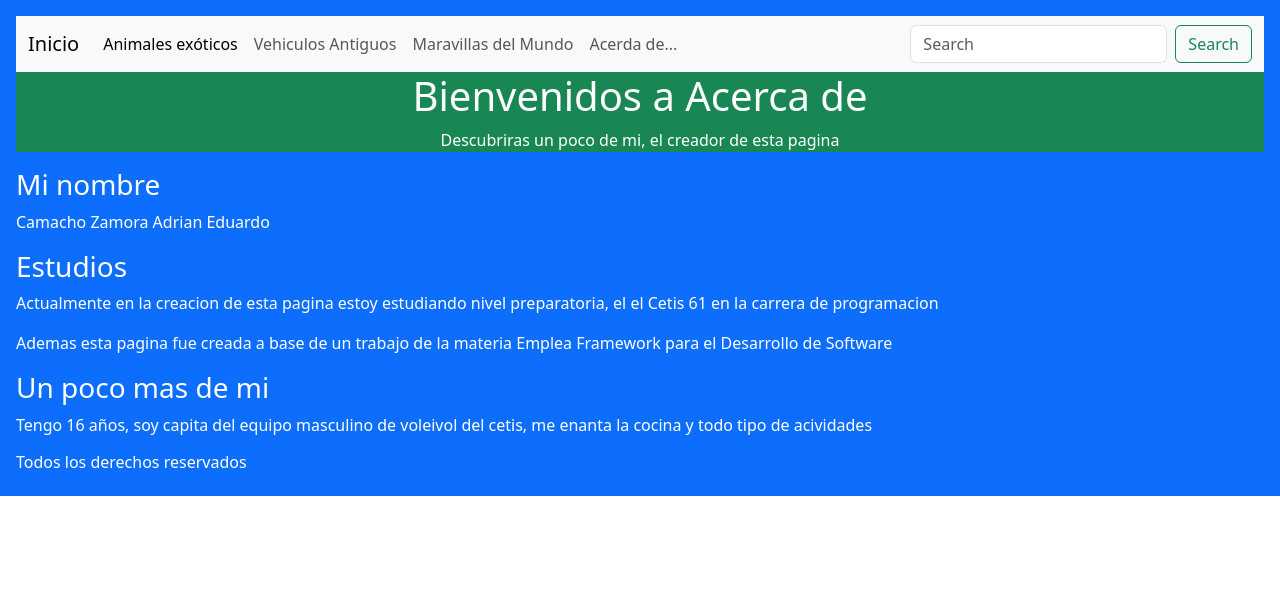
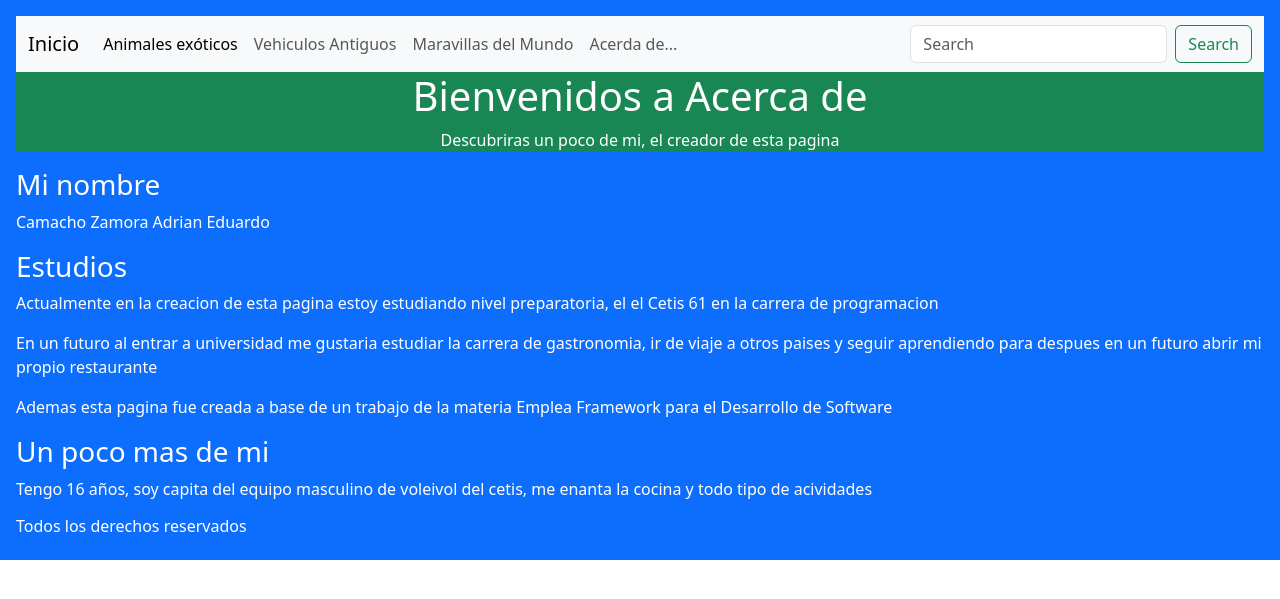
Before and after one commit to Camacho-Zamora-Adrian-Eduardo/Plantillas, a Flask app: page /acercade in a window 1280 px wide. Shown: the top 599 px of the page. Run offline with Flask 3, Linux system fonts and the light colour scheme.

Commit message:
terminado

```diff
--- a/templates/acerca.html
+++ b/templates/acerca.html
@@ -13,6 +13,7 @@
     <p>Camacho Zamora Adrian Eduardo</p>
     <h3>Estudios</h3>
     <p>Actualmente en la creacion de esta pagina estoy estudiando nivel preparatoria, el el Cetis 61 en la carrera de programacion</p>
+    <p>En un futuro al entrar a universidad me gustaria estudiar la carrera de gastronomia, ir de viaje a otros paises y seguir aprendiendo para despues en un futuro abrir mi propio restaurante </p>
     <p>Ademas esta pagina fue creada a base de un trabajo de la materia Emplea Framework para el Desarrollo de Software</p>
 
     <h3>Un poco mas de mi</h3>
```
